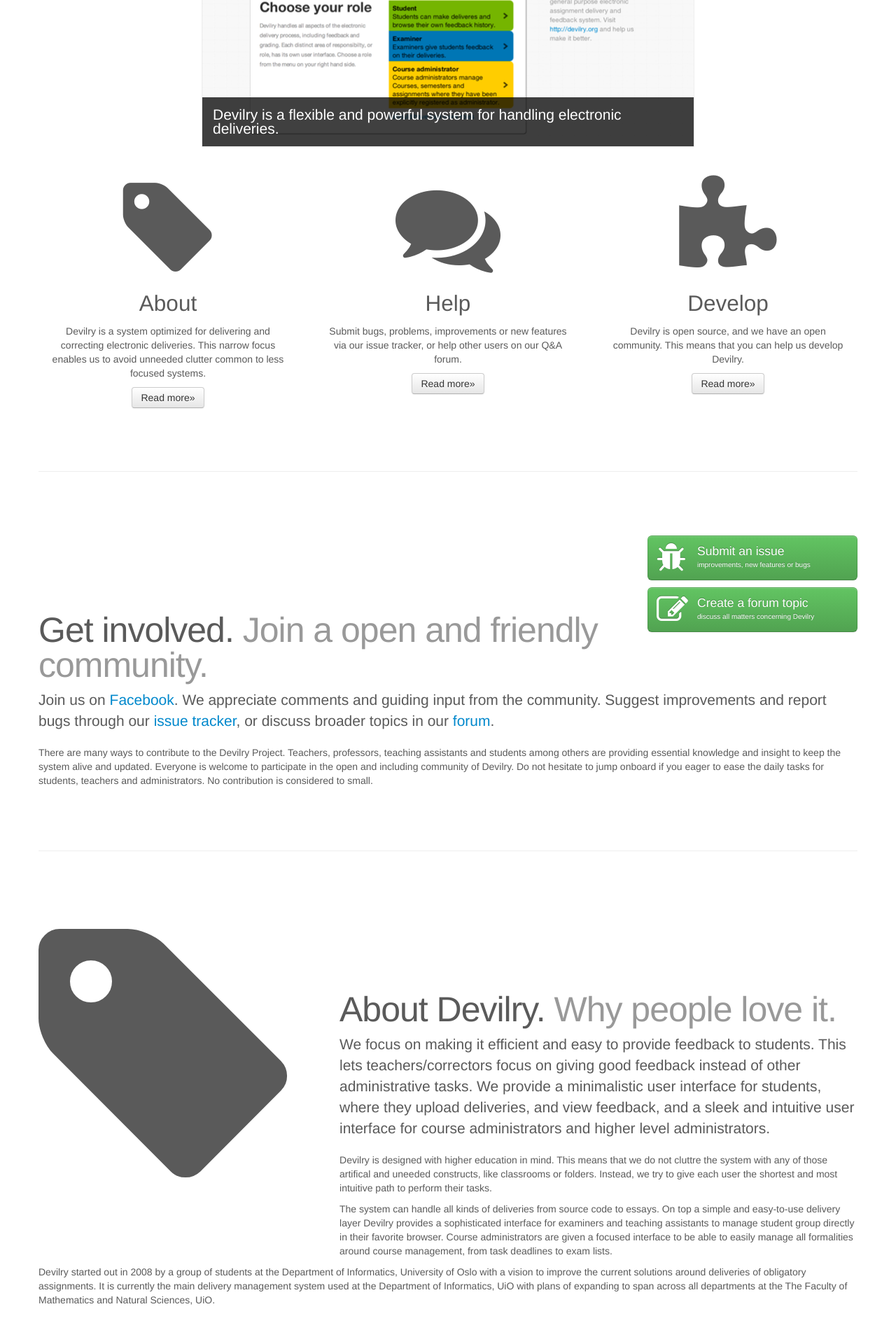
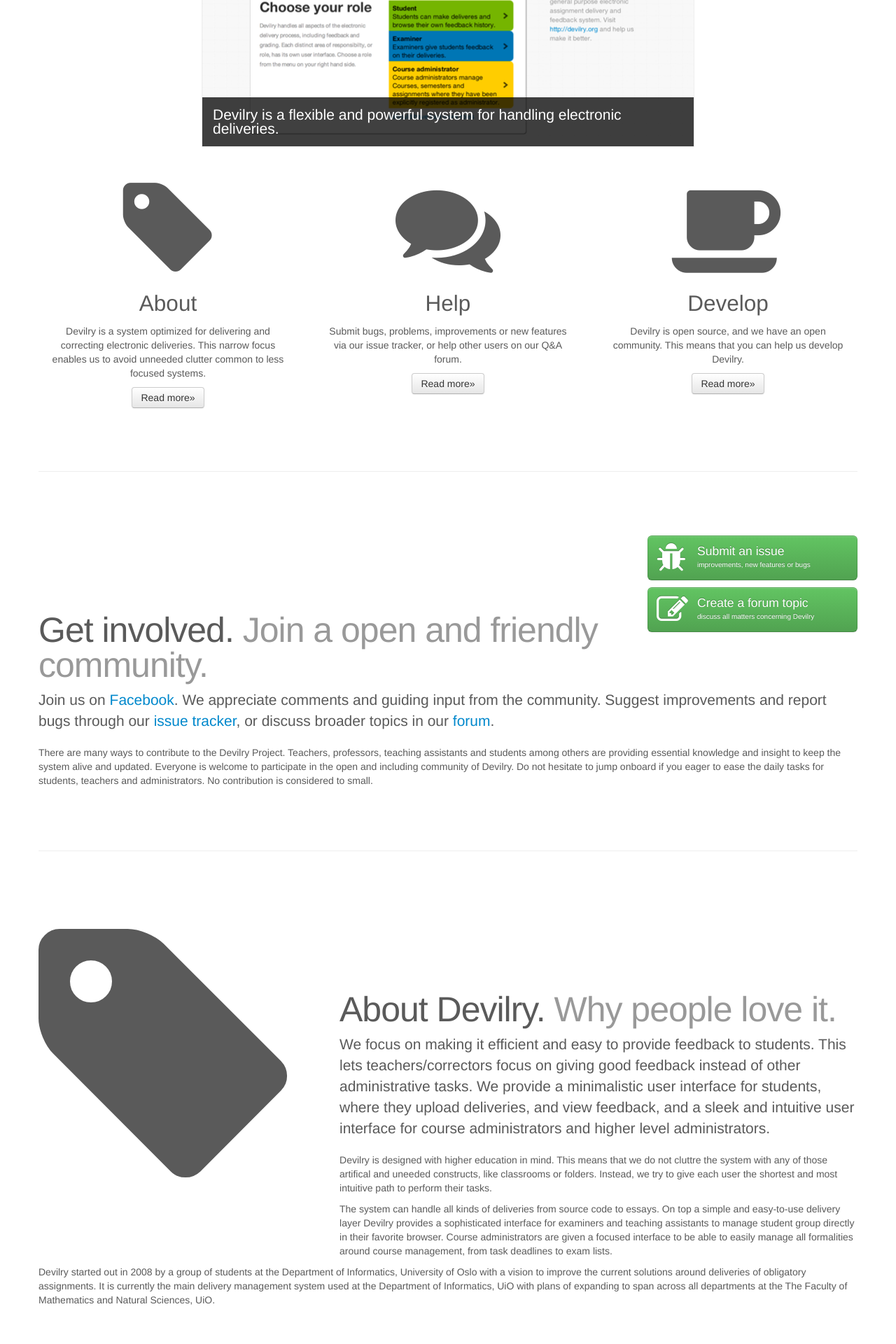
Before and after one commit to devilry/devilry.github.com, a Jekyll site: the page built from index.html, in a window 1280 px wide. Shown: the part 303-2223 px from the top of the page at 70% size. Built offline with Jekyll 4.4.1, drawn with Linux system fonts in a browser that asks for light colours.

Commit message:
Use icon-coffee for developers (#432).
The puzzle looks out of center over the heading, and coffee is commonly
accociated with developers.

```diff
--- a/index.html
+++ b/index.html
@@ -124,7 +124,7 @@
         </div><!-- /.span4 -->
         <div class="span4">
             <!--<img class="img-circle" data-src="holder.js/140x140">-->
-            <i class="icon-puzzle-piece marketing-huge-icon"></i>
+            <i class="icon-coffee marketing-huge-icon"></i>
             <h2>Develop</h2>
             <p>Devilry is open source, and we have an open community. This means that you can help us develop Devilry.</p>
             <p><a class="btn" href="#develop">Read more&raquo;</a></p>
@@ -250,8 +250,7 @@
               <small class="meta">Students, examiners, admins</small>
           </a>
           <a class="btn btn-large btn-primary" href="https://devilry-deploy.readthedocs.org">
-              <!--<i class="icon-fire-extinguisher"></i>-->
-              <i class="icon-coffee"></i>
+              <i class="icon-fire-extinguisher"></i>
               Sysadmin docs
               <small class="meta">Setup, deploy and update</small>
           </a>
@@ -276,7 +275,7 @@
 
         <div class="featurette-graphics">
             <!--<img alt="Devilry logo" src="devilrylogo-large.png"/>-->
-            <i class="icon-puzzle-piece featurette-huge-icon"></i>
+            <i class="icon-coffee featurette-huge-icon"></i>
         </div>
         <h2>Develop Devilry. <span class="muted">We will help you get started.</span></h2>
         <p class="lead">
--- a/less/featurette.less
+++ b/less/featurette.less
@@ -66,7 +66,7 @@
                     left: 10px;
                     font-size: 45px;
                 }
-                padding-left: 65px;
+                padding-left: 58px;
                 text-align: left;
             }
         }
```
